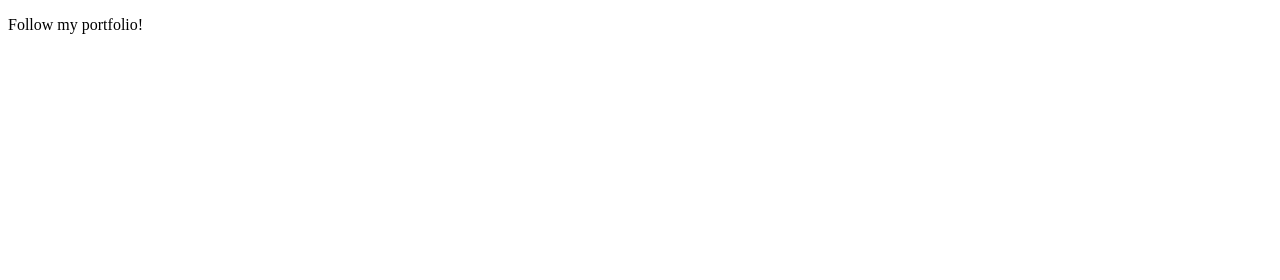
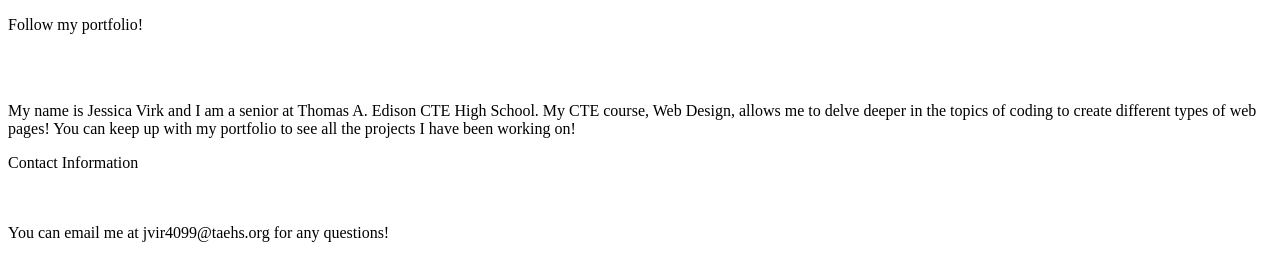
Before and after one commit to JessicaVirk/JessicaVirk.github.io, a plain HTML site: page index.html in a window 1280 px wide. Drawn offline with Linux system fonts and the light colour scheme.

Commit message:
Update index.html

```diff
--- a/index.html
+++ b/index.html
@@ -5,5 +5,14 @@
     </head>
     <body>
         <p> Follow my portfolio! </p>
+        <br> </br>
+    <p> My name is Jessica Virk and I am a senior at Thomas A. Edison CTE High School. My CTE course, Web Design,
+        allows me to delve deeper in the topics of coding to create different types of web pages! You can keep up
+        with my portfolio to see all the projects I have been working on! </p>
+
+    <p>Contact Information</p>
+
+    <br> </br>
+You can email me at jvir4099@taehs.org for any questions!
     </body>
 </html>
```
